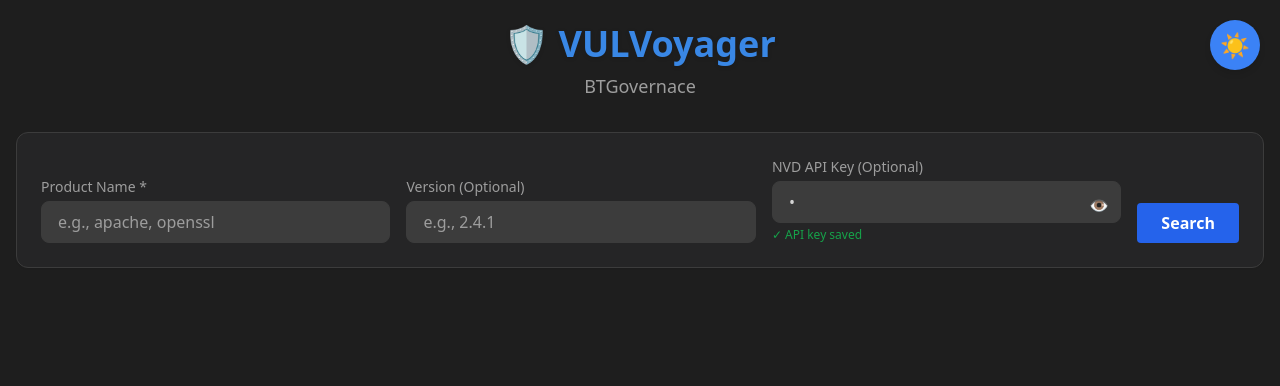
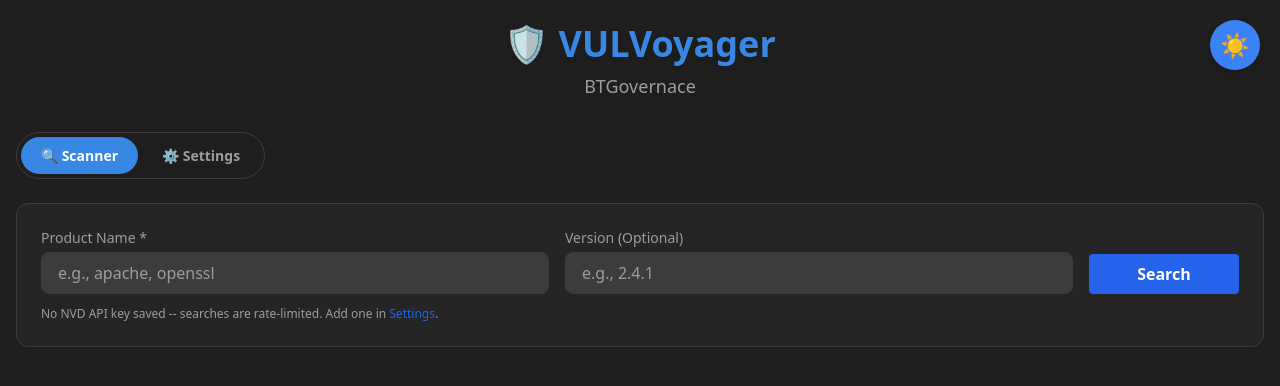
Before and after one commit to DhruvKai/VULVoyager, a Flask app: page / in a window 1280 px wide. Shown: the top 386 px of the page. Run offline with Flask 3, Linux system fonts and the light colour scheme; the visitor is signed in with stand-in values (Sample User, id 1); some libraries are stand-ins or nearby versions.

Commit message:
Move NVD API key into its own Settings tab and persist it to disk
The key used to live only in a Flask session tied to a secret key that
was regenerated on every launch, so it never actually survived closing
the app. It's now saved to config.env (next to the app) via
python-dotenv, and the search form no longer carries the key field.

Co-Authored-By: Claude Sonnet 5 <noreply@anthropic.com>

```diff
--- a/app.py
+++ b/app.py
@@ -12,7 +12,7 @@ from collections import Counter, defaultdict
 from openpyxl import Workbook
 from openpyxl.utils import get_column_letter
 from openpyxl.styles import Font, Alignment, PatternFill
-from dotenv import load_dotenv
+from dotenv import load_dotenv, set_key
 import requests
 import urllib3
 import io
@@ -40,7 +40,8 @@ def get_app_dir():
 
 urllib3.disable_warnings(urllib3.exceptions.InsecureRequestWarning)
 
-load_dotenv(os.path.join(get_app_dir(), "config.env"))
+CONFIG_ENV_PATH = os.path.join(get_app_dir(), "config.env")
+load_dotenv(CONFIG_ENV_PATH)
 
 app = Flask(__name__,
             template_folder=resource_path("templates"),
@@ -49,6 +50,13 @@ app = Flask(__name__,
 app.secret_key = secrets.token_hex(32)  # Generate secure secret key
 app.config['SESSION_PERMANENT'] = True  # Keep session even after browser closes
 
+
+def get_persisted_api_key():
+    """API key saved to config.env (survives app restarts), if any."""
+    key = os.getenv("NVD_API_KEY", "").strip()
+    return key if key and key != "your_actual_api_key_here" else ""
+
+
 @app.route("/", methods=["GET", "POST"])
 def index():
     if request.method == "POST":
@@ -56,18 +64,9 @@ def index():
         version = request.form.get("version", "").strip()
         version = version if version else None
 
-        # Get API key from form submission
-        api_key = request.form.get("api_key", "").strip()
-
-        # If API key provided, save it to session
-        if api_key:
-            session['api_key'] = api_key
-        # If no API key in form, check session
-        elif 'api_key' in session:
-            api_key = session['api_key']
-        else:
-            # No API key available
-            api_key = None
+        # API key comes from the Settings tab, not the search form -- prefer
+        # the current session, falling back to whatever's persisted on disk.
+        api_key = session.get('api_key') or get_persisted_api_key() or None
 
         # Initialize scanner with the API key
         scanner = EnhancedCVEScanner(api_key=api_key)
@@ -98,18 +97,38 @@ def index():
             analytics=analytics,
             product=product,
             version=version or "",
-            api_key=session.get('api_key', '')  # Pass saved API key to template
+            api_key=api_key or "",
+            api_key_persisted=bool(get_persisted_api_key())
         )
 
-    # For GET request, check if API key exists in session
-    saved_api_key = session.get('api_key', '')
-    return render_template("index.html", results=None, api_key=saved_api_key)
+    # For GET request, prefer the session key, falling back to the one saved on disk
+    saved_api_key = session.get('api_key') or get_persisted_api_key()
+    return render_template(
+        "index.html",
+        results=None,
+        api_key=saved_api_key,
+        api_key_persisted=bool(get_persisted_api_key())
+    )
+
+@app.route('/api/save-key', methods=['POST'])
+def save_api_key():
+    """Persist the NVD API key to config.env so it survives app restarts."""
+    data = request.get_json(silent=True) or {}
+    api_key = (data.get('api_key') or "").strip()
+    if not api_key:
+        return jsonify({'status': 'error', 'message': 'API key is required'}), 400
+
+    set_key(CONFIG_ENV_PATH, "NVD_API_KEY", api_key)
+    os.environ["NVD_API_KEY"] = api_key
+    session['api_key'] = api_key
+    return jsonify({'status': 'success', 'message': 'API key saved'})
 
 @app.route('/clear-api-key', methods=['POST'])
 def clear_api_key():
-    """Clear the API key from session"""
-    if 'api_key' in session:
-        session.pop('api_key')
+    """Clear the API key from the session and from disk"""
+    session.pop('api_key', None)
+    set_key(CONFIG_ENV_PATH, "NVD_API_KEY", "")
+    os.environ["NVD_API_KEY"] = ""
     return jsonify({'status': 'success', 'message': 'API key cleared'})
 
 
--- a/templates/index.html
+++ b/templates/index.html
@@ -214,7 +214,8 @@
         outline: 2px solid #2a78d6;
         outline-offset: 2px;
       }
-      .tab-panel[hidden] {
+      .tab-panel[hidden],
+      .site-tab-panel[hidden] {
         display: none !important;
       }
 
@@ -581,6 +582,16 @@
         <p class="text-gray-600 text-lg">BTGovernace</p>
       </div>
 
+      <!-- Site-level Tabs -->
+      <div class="tabs" role="tablist" aria-label="Main view">
+        <button type="button" class="tab-btn is-active" data-site-tab="scanner" role="tab"
+                aria-selected="true" aria-controls="site-panel-scanner" id="site-tab-btn-scanner">🔍 Scanner</button>
+        <button type="button" class="tab-btn" data-site-tab="settings" role="tab"
+                aria-selected="false" aria-controls="site-panel-settings" id="site-tab-btn-settings">⚙️ Settings</button>
+      </div>
+
+      <div class="site-tab-panel" id="site-panel-scanner" role="tabpanel" aria-labelledby="site-tab-btn-scanner" tabindex="0">
+
       <!-- Search Form -->
       <div class="bg-white rounded-xl shadow-sm border border-gray-200 p-6 mb-6">
         <form method="POST" action="/" class="flex flex-wrap items-end gap-4">
@@ -613,41 +624,23 @@
             />
           </div>
 
-          <!-- API Key -->
-          <div class="flex-1 min-w-[200px] relative">
-            <label class="block text-sm font-medium text-gray-700 mb-1">
-              NVD API Key (Optional)
-            </label>
-            <input
-              type="password"
-              id="api_key"
-              name="api_key"
-              value="{{ api_key|default('') }}"
-              placeholder="Enter API key"
-              class="w-full border-gray-300 border rounded-lg px-4 py-2 focus:ring-2 focus:ring-blue-500 pr-10"
-            />
-            <button
-              type="button"
-              onclick="toggleApiKeyVisibility()"
-              class="absolute right-3 top-9 text-gray-600 hover:text-gray-800"
-            >
-              <span id="toggleIcon">👁️</span>
-            </button>
-            {% if api_key %}
-            <div class="text-green-600 text-xs mt-1">✓ API key saved</div>
-            {% endif %}
-          </div>
-
           <!-- Search Button -->
-          <div class="mt-6">
+          <div class="min-w-[150px]">
             <button
               type="submit"
-              class="bg-blue-600 hover:bg-blue-700 text-white px-6 py-2 rounded font-semibold transition"
+              class="w-full bg-blue-600 hover:bg-blue-700 text-white px-6 py-2 rounded font-semibold transition"
             >
               Search
             </button>
           </div>
         </form>
+        <p class="text-xs text-gray-500 mt-3">
+          {% if api_key_persisted %}
+          ✓ Using the NVD API key saved in <a href="#" onclick="switchToSettingsTab(event)" class="text-blue-600 hover:underline">Settings</a>.
+          {% else %}
+          No NVD API key saved -- searches are rate-limited. Add one in <a href="#" onclick="switchToSettingsTab(event)" class="text-blue-600 hover:underline">Settings</a>.
+          {% endif %}
+        </p>
       </div>
       {% if results is not none %}
       <!-- Statistics Dashboard -->
@@ -967,6 +960,58 @@
       </div>
       <!-- /tab-panel-map -->
       {% endif %}
+      </div>
+      <!-- /site-panel-scanner -->
+
+      <div class="site-tab-panel" id="site-panel-settings" role="tabpanel" aria-labelledby="site-tab-btn-settings" tabindex="0" hidden>
+        <div class="bg-white rounded-xl shadow-sm border border-gray-200 p-6 mb-6 max-w-xl">
+          <h2 class="text-lg font-semibold text-gray-900 mb-1">NVD API Key</h2>
+          <p class="text-sm text-gray-500 mb-4">
+            Optional -- raises the NVD rate limit from one request per 6s to one per 0.6s.
+            Saving writes it to <code>config.env</code> next to the app, so it is still
+            there the next time you open VULVoyager.
+          </p>
+
+          <label class="block text-sm font-medium text-gray-700 mb-1">API Key</label>
+          <div class="relative mb-4">
+            <input
+              type="password"
+              id="api_key"
+              value="{{ api_key|default('') }}"
+              placeholder="Enter API key"
+              class="w-full border-gray-300 border rounded-lg px-4 py-2 focus:ring-2 focus:ring-blue-500 pr-10"
+            />
+            <button
+              type="button"
+              onclick="toggleApiKeyVisibility()"
+              class="absolute right-3 top-2.5 text-gray-600 hover:text-gray-800"
+            >
+              <span id="toggleIcon">👁️</span>
+            </button>
+          </div>
+
+          <div class="flex items-center gap-3 flex-wrap">
+            <button
+              type="button"
+              onclick="saveApiKey()"
+              class="bg-blue-600 hover:bg-blue-700 text-white px-4 py-2 rounded font-semibold transition"
+            >
+              💾 Save API Key
+            </button>
+            <button
+              type="button"
+              onclick="clearApiKey()"
+              class="bg-gray-200 hover:bg-gray-300 text-gray-800 px-4 py-2 rounded font-semibold transition"
+            >
+              Clear
+            </button>
+            <span id="apiKeyStatus" class="text-sm {% if api_key_persisted %}text-green-600{% else %}text-gray-500{% endif %}">
+              {% if api_key_persisted %}✓ Saved to disk{% else %}Not saved{% endif %}
+            </span>
+          </div>
+        </div>
+      </div>
+      <!-- /site-panel-settings -->
     </div>
 
     <script>
@@ -1518,25 +1563,6 @@
                 });
             });
 
-            // API Key Management with localStorage
-      document.addEventListener('DOMContentLoaded', function() {
-          const apiKeyInput = document.getElementById('api_key');
-
-          // On page load, check if API key exists in localStorage
-          const savedApiKey = localStorage.getItem('nvd_api_key');
-          if (savedApiKey && !apiKeyInput.value) {
-              apiKeyInput.value = savedApiKey;
-          }
-      });
-
-      // Save API key to localStorage when form is submitted
-      document.querySelector('form').addEventListener('submit', function() {
-          const apiKey = document.getElementById('api_key').value;
-          if (apiKey) {
-              localStorage.setItem('nvd_api_key', apiKey);
-          }
-      });
-
       // Toggle API key visibility
       function toggleApiKeyVisibility() {
           const apiKeyInput = document.getElementById('api_key');
@@ -1551,36 +1577,83 @@
           }
       }
 
-      // Clear API key from both localStorage and session
-      function clearApiKey() {
-          if (confirm('Are you sure you want to clear the saved API key?')) {
-              // Clear from localStorage
-              localStorage.removeItem('nvd_api_key');
-
-              // Clear from Flask session via API call
-              fetch('/clear-api-key', {
+      function setApiKeyStatus(text, saved) {
+          const status = document.getElementById('apiKeyStatus');
+          status.textContent = text;
+          status.className = 'text-sm ' + (saved ? 'text-green-600' : 'text-gray-500');
+      }
+
+      // Persist the API key to config.env on disk (survives closing the app)
+      function saveApiKey() {
+          const apiKey = document.getElementById('api_key').value.trim();
+          if (!apiKey) {
+              alert('Enter an API key first.');
+              return;
+          }
+          fetch('/api/save-key', {
               method: 'POST',
-                  headers: {
-                      'Content-Type': 'application/json'
-                  }
+              headers: { 'Content-Type': 'application/json' },
+              body: JSON.stringify({ api_key: apiKey })
           })
           .then(response => response.json())
           .then(data => {
-                  // Clear the input field
+              if (data.status === 'success') {
+                  setApiKeyStatus('✓ Saved to disk', true);
+              } else {
+                  setApiKeyStatus(data.message || 'Failed to save', false);
+              }
+          })
+          .catch(error => {
+              console.error('Error saving API key:', error);
+              setApiKeyStatus('Error saving API key', false);
+          });
+      }
+
+      // Clear the API key from both the session and config.env on disk
+      function clearApiKey() {
+          if (!confirm('Are you sure you want to clear the saved API key?')) return;
+
+          fetch('/clear-api-key', {
+              method: 'POST',
+              headers: { 'Content-Type': 'application/json' }
+          })
+          .then(response => response.json())
+          .then(() => {
               document.getElementById('api_key').value = '';
-
-                  // Show success message
-                  alert('API key cleared successfully!');
-
-                  // Reload the page
-                  window.location.reload();
+              setApiKeyStatus('Not saved', false);
           })
           .catch(error => {
               console.error('Error clearing API key:', error);
               alert('Error clearing API key. Please try again.');
           });
       }
-      }
+
+      // Site-level tabs: Scanner / Settings
+      function switchToSettingsTab(event) {
+          if (event) event.preventDefault();
+          document.getElementById('site-tab-btn-settings').click();
+      }
+
+      (function () {
+          const siteTabButtons = document.querySelectorAll('[data-site-tab]');
+          const sitePanels = {
+              scanner: document.getElementById('site-panel-scanner'),
+              settings: document.getElementById('site-panel-settings'),
+          };
+
+          function activateSiteTab(name) {
+              siteTabButtons.forEach(btn => {
+                  const active = btn.dataset.siteTab === name;
+                  btn.classList.toggle('is-active', active);
+                  btn.setAttribute('aria-selected', String(active));
+              });
+              Object.entries(sitePanels).forEach(([key, panel]) => {
+                  if (panel) panel.hidden = key !== name;
+              });
+          }
+
+          siteTabButtons.forEach(btn => btn.addEventListener('click', () => activateSiteTab(btn.dataset.siteTab)));
+      })();
     </script>
 
     <script>
```
Lines whose indentation alone changed are shown as unchanged.
